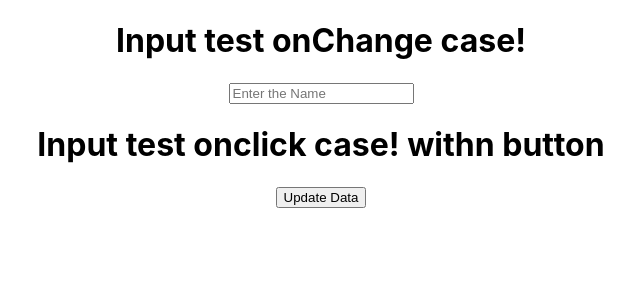
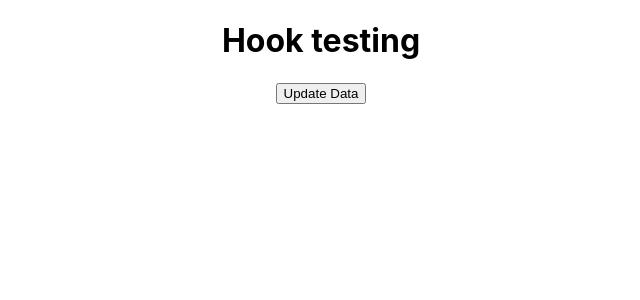
Before and after one commit to Govind2210/Jest-testing, a React (Create React App) app: page / in a window 1280 px wide. Shown: the top 300 px of the page, without its empty margins (319-959 px from the left). Built offline with nearby package versions, Linux system fonts and the light colour scheme.

Commit message:
feat(hook): learn hook

```diff
--- a/src/App.js
+++ b/src/App.js
@@ -4,25 +4,10 @@ import "./App.css";
 function App() {
   const [data, setData] = useState("");
   const [click, setClick] = useState("");
-  console.log("data==>", data);
   return (
     <>
       <div className="App">
-        <h1>Input test onChange case!</h1>
-        <input
-          type="text"
-          value={data}
-          placeholder="Enter the Name"
-          name="userName"
-          id="userId"
-          onChange={(e) => {
-            setData(e.target.value);
-          }}
-        />
-        <br />
-      </div>
-      <div className="App">
-        <h1>Input test onclick case! withn button</h1>
+        <h1>Hook testing</h1>
         <button
           onClick={() => {
             setClick("UPDATED DATA!!!!");
--- /dev/null
+++ b/src/servce/cleanDb.js
@@ -0,0 +1,4 @@
+
+export default function CleanDB(){
+    console.log("Claning the DB")
+}
```
Also changed, not shown: 1 other file (tests, documents, lock files or other folders).
